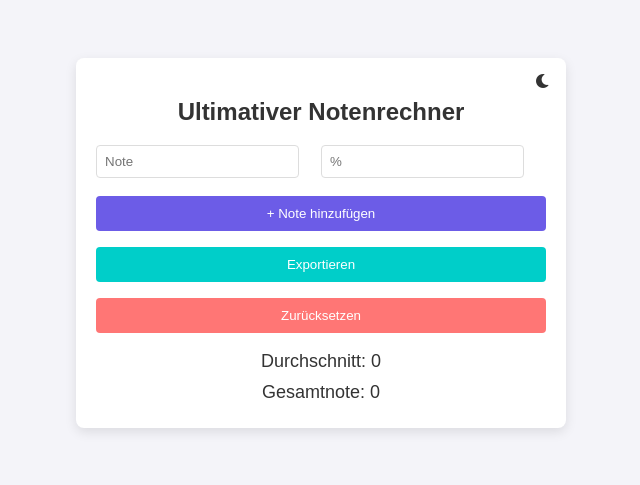
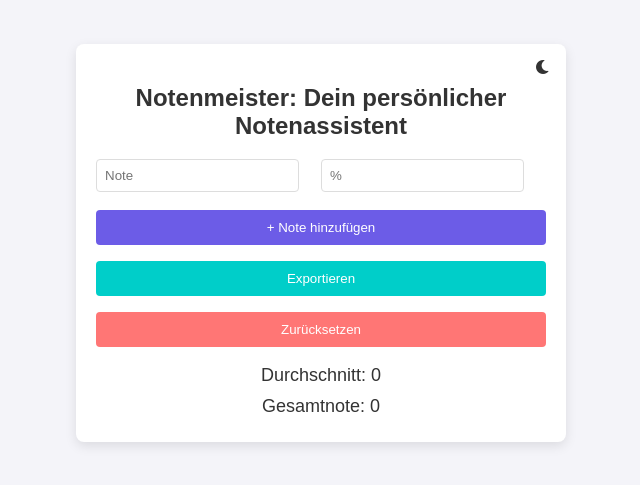
Before and after one commit to Lupalll/gradecalc, a plain HTML site: page index.html in a window 1280 px wide. Shown: the part 157-642 px from the top of the page, without its empty margins (319-959 px from the left). Drawn offline with Linux system fonts and the light colour scheme.

Commit message:
Update index.html
V 7.0

```diff
--- a/index.html
+++ b/index.html
@@ -3,7 +3,7 @@
 <head>
     <meta charset="UTF-8">
     <meta name="viewport" content="width=device-width, initial-scale=1.0">
-    <title>Ultimativer Notenrechner</title>
+    <title>Notenmeister: Dein persönlicher Notenassistent</title>
     <link rel="stylesheet" href="https://cdnjs.cloudflare.com/ajax/libs/font-awesome/6.0.0-beta3/css/all.min.css">
     <style>
         body {
@@ -89,7 +89,7 @@
 <body>
 
 <div class="container">
-    <h2>Ultimativer Notenrechner</h2>
+    <h2>Notenmeister: Dein persönlicher Notenassistent</h2>
     <i class="fas fa-moon theme-toggle" onclick="toggleTheme()"></i>
 
     <div id="grade-list">
@@ -139,7 +139,10 @@
             const adjustment = (100 - totalPercentage) / grades.length;
             percentages.forEach((percentageInput) => {
                 let currentValue = parseFloat(percentageInput.value) || 0;
-                percentageInput.value = Math.max(0, currentValue + adjustment).toFixed(2); // Stelle sicher, dass die Werte nicht negativ werden
+                // Nur anpassen, wenn das Eingabefeld leer ist
+                if (currentValue === 0) {
+                    percentageInput.value = Math.max(0, currentValue + adjustment).toFixed(2); // Stelle sicher, dass die Werte nicht negativ werden
+                }
             });
             totalPercentage = 100; // Setze die neue Summe auf 100
         }
```
